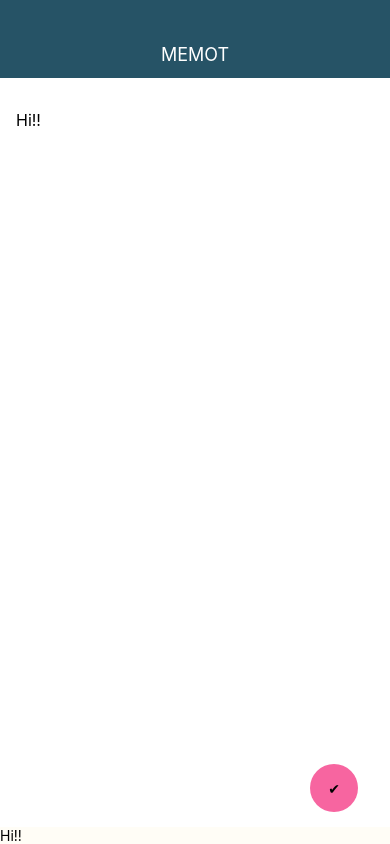
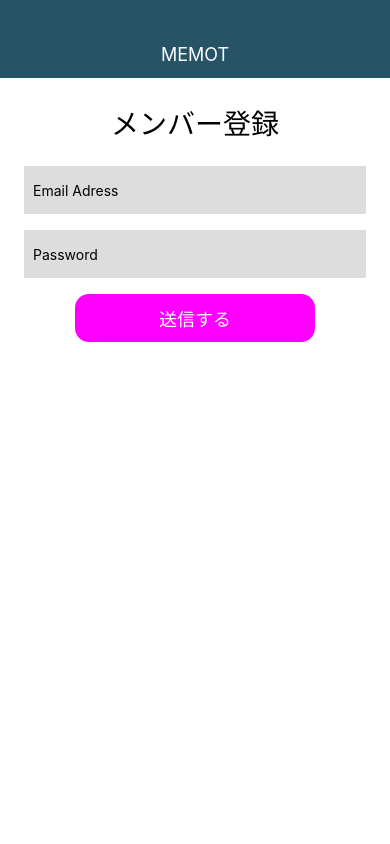
Before and after one commit to tatsu0626/MemoApp, a React Native app: screen / in a window 390 px wide. Built offline with nearby package versions, Linux system fonts and the light colour scheme.

Commit message:
Create Login&Signup Screem

```diff
--- a/App.js
+++ b/App.js
@@ -1,14 +1,14 @@
 import React from 'react';
 import { StyleSheet, Text, View } from 'react-native';
 import Appbar from './src/components/Appbar';
-import MemoEditScreen from './src/screens/MemoEditScreen';
+import SignupScreen from './src/screens/SignupScreen';
 
 export default class App extends React.Component {
   render() {
     return (
       <View style={styles.container}>
         <Appbar />
-        <MemoEditScreen />
+        <SignupScreen />
       </View>
     );
   }
--- /dev/null
+++ b/src/screens/SignupScreen.js
@@ -0,0 +1,54 @@
+import React from 'react';
+import { StyleSheet,Text,View,TextInput,Button,TouchableHighlight } from 'react-native';
+
+class SignupScreen extends React.Component{
+  render(){
+    return(
+      <View style={styles.container}>
+        <Text style={styles.title}>メンバー登録</Text>
+        <TextInput style={styles.input} value="Email Adress" />
+        <TextInput style={styles.input} value="Password" />
+        <TouchableHighlight style={styles.botton}  onPress={() => {}} UnderlayColor='#ddd'>
+          <Text style={styles.bottontitle}>送信する</Text>
+        </TouchableHighlight>
+      </View>
+    );
+  }
+}
+
+const styles=StyleSheet.create({
+  container:{
+    flex:1,
+    width:'100%',
+    padding:24,
+    backgroundColor:'#fff'
+  },
+  input:{
+    backgroundColor:'#ddd',
+    height:48,
+    marginBottom:16,
+    borderWidth:1,
+    borderColor:'#DDD',
+    padding:8,
+  },
+  title:{
+    fontSize:28,
+    alignSelf:'center',
+    marginBottom:24,
+  },
+  botton:{
+    backgroundColor:'#F0F',
+    height:48,
+    borderRadius:14,
+    justifyContent:'center',
+    alignItems:'center',
+    width:'70%',
+    alignSelf:'center',
+  },
+  bottontitle:{
+    color:'#fff',
+    fontSize:18,
+  },
+});
+
+export default SignupScreen;
```
Also changed, not shown: src/screens/LoginScreen.js (added, +54 -0 lines).
